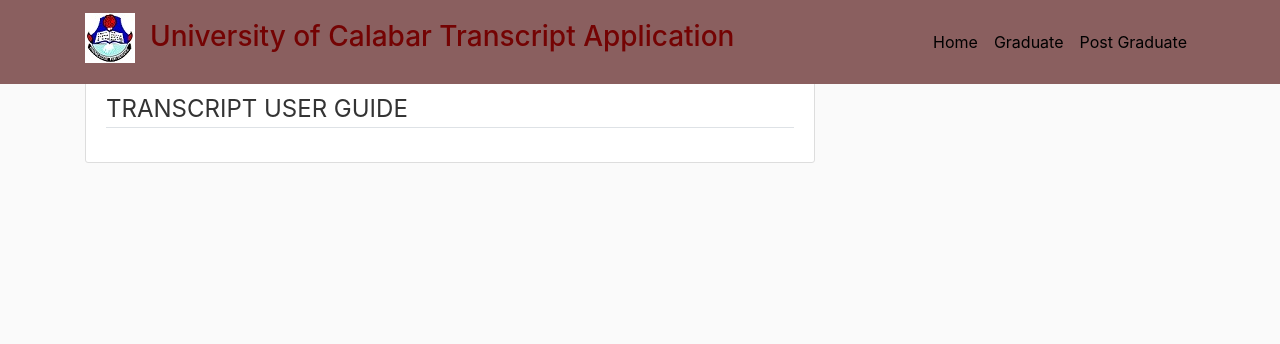
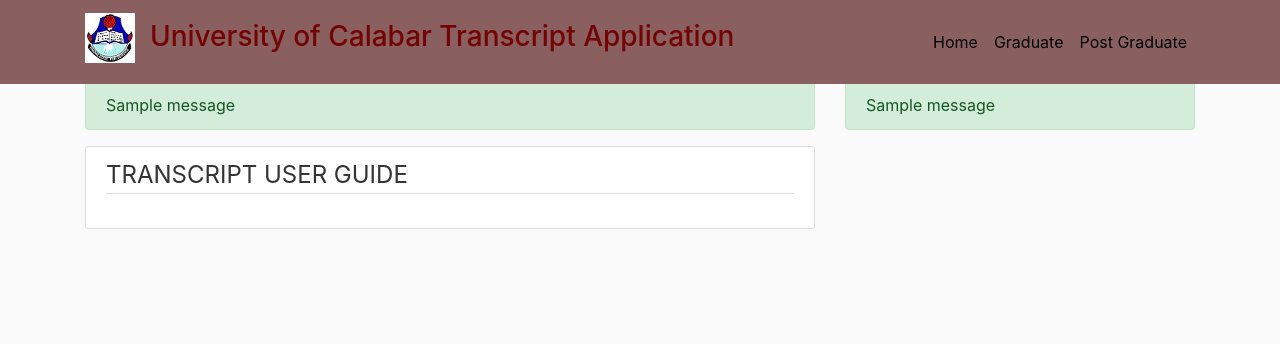
Before and after one commit to BrideTribe/transcript, a Flask app: page / in a window 1280 px wide. Shown: the top 344 px of the page. Run offline with Flask 2, Linux system fonts and the light colour scheme; one stand-in notice (Sample message) is shown; some libraries are stand-ins or nearby versions.

Commit message:
add flash message controller

```diff
--- a/templates/layout.html
+++ b/templates/layout.html
@@ -42,9 +42,27 @@
     <main role="main" class="container">
         <div class="row">
             <div class="col-md-8">
+                {% with messages = get_flashed_messages(with_categories=true) %}
+                    {% if messages %}
+                        {% for category, message in messages %}
+                            <div class="alert alert-{{ category }}">
+                                {{ message }}
+                            </div>
+                        {% endfor %}
+                    {% endif %}
+                {% endwith %}
                 {% block content %}{% endblock %}
             </div>
             <div class="col-md-4">
+                {% with messages = get_flashed_messages(with_categories=true) %}
+                    {% if messages %}
+                        {% for category, message in messages %}
+                            <div class="alert alert-{{ category }}">
+                                {{ message }}
+                            </div>
+                        {% endfor %}
+                    {% endif %}
+                {% endwith %}
                 {% block sidebar %}{% endblock %}
             </div>
         </div>
```
